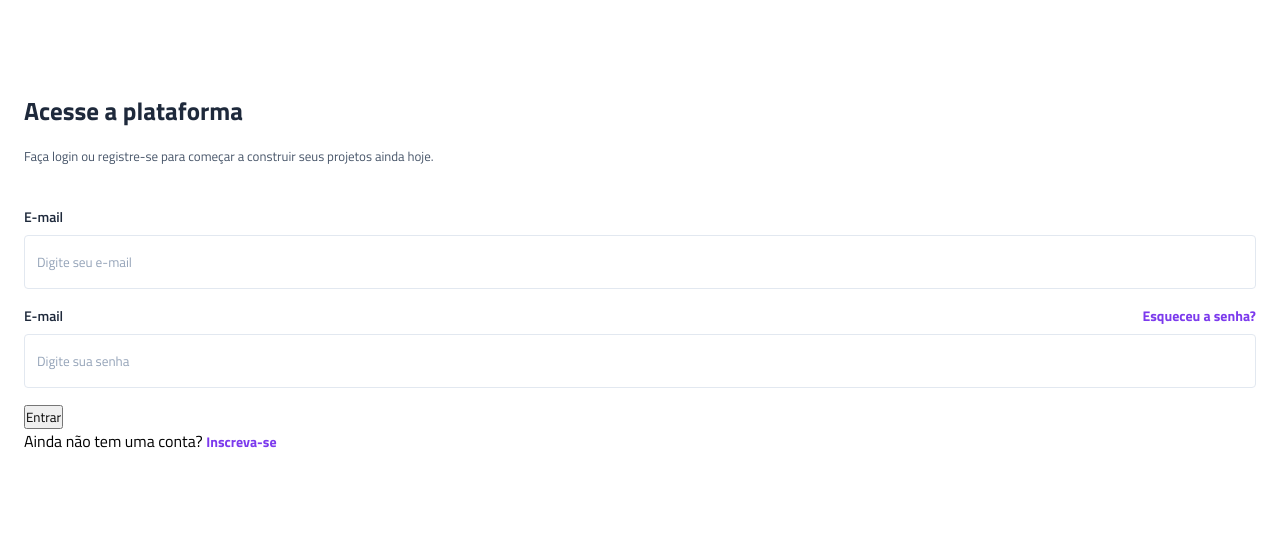
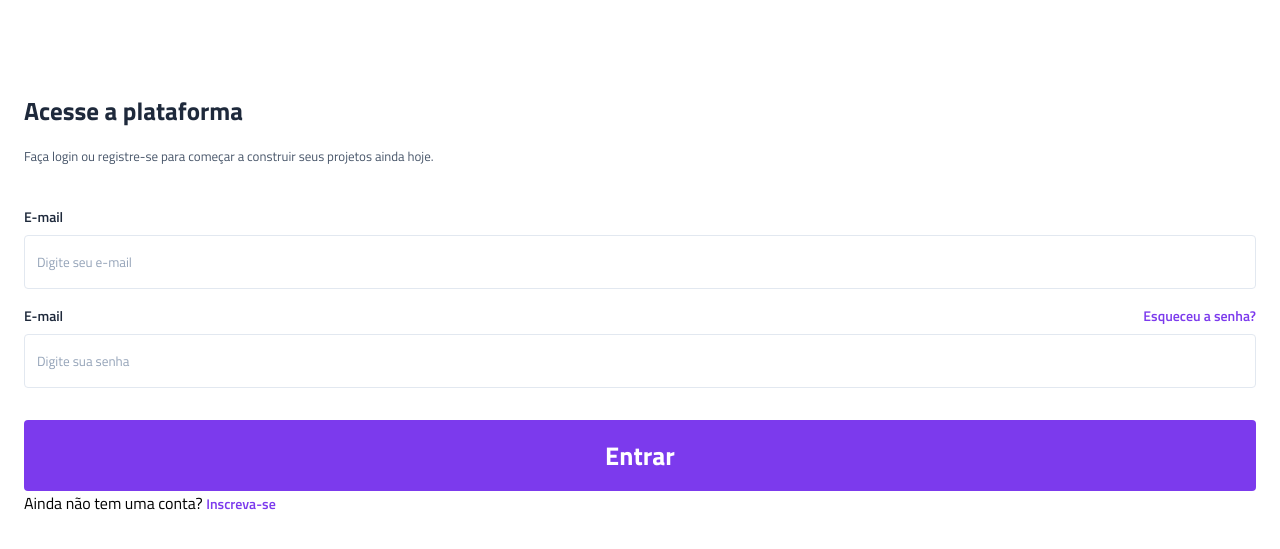
Before and after one commit to giuliafss/projeto-vertigo, a plain HTML site: page index.html in a window 1280 px wide. Shown: the part 101-650 px from the top of the page. Drawn offline with Linux system fonts and the light colour scheme.

Commit message:
estilização do botão completa

```diff
--- a/style.css
+++ b/style.css
@@ -15,6 +15,7 @@
     --gray--400: #94a3b8;
     --gray--200: #e2e8f0;
     --purple: #7c3aed;
+    --white: #fff;
 }
 
 /* numero = 20 */
@@ -90,10 +91,23 @@ main{
     color: var(--purple);
     text-decoration: none;
     font-size: 0.875rem;
-    font-weight: 630;
+    font-weight: 600;
 }
 
 .login a:hover{
     text-decoration: underline;
 }
+
+.login button{
+    margin-top: 1rem;
+    padding-block: 1rem;
+    width: 100%;
+    background-color: var(--purple);
+    border: none;
+    border-radius: 0.25rem;
+
+    font-size: 1.6rem;
+    font-weight: 700;
+    color: var(--white);
+}
 /* nome da cor, rgb, rgba, hex, hsl, hwb */
```
